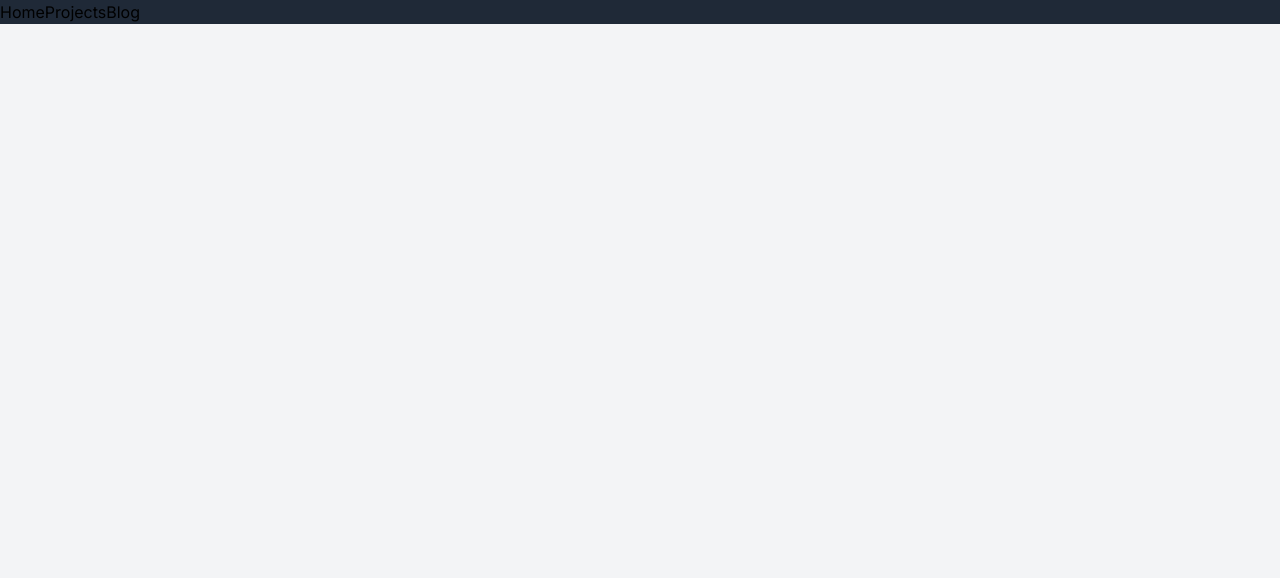
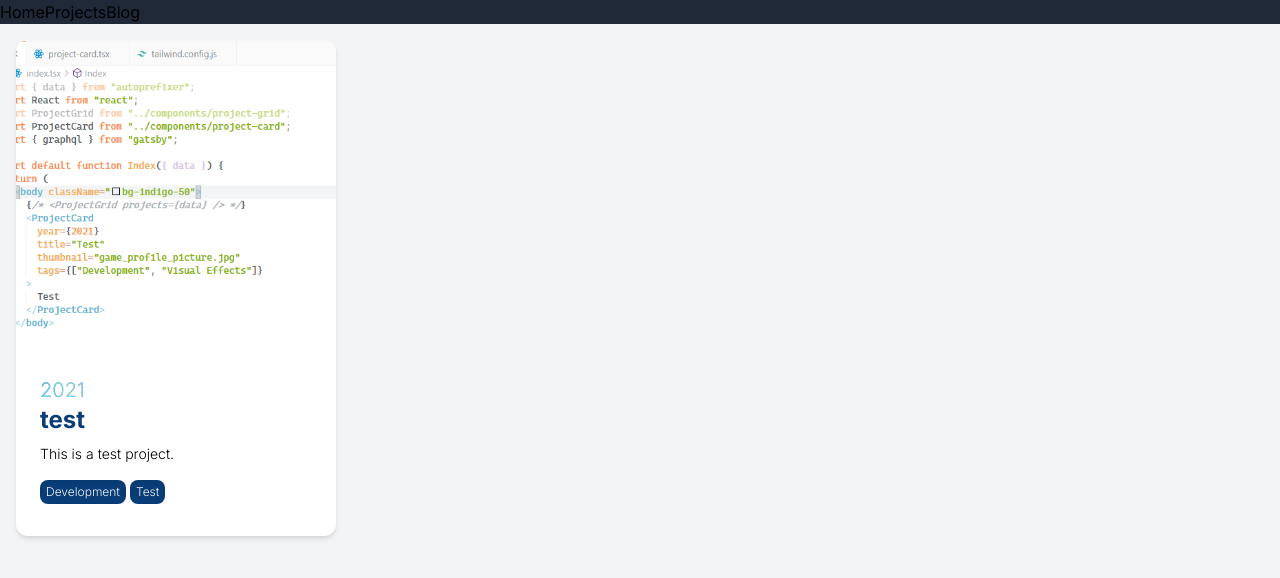
Before and after one commit to bkamphues/bokamphues.nl, a Gatsby site: page / in a window 1280 px wide. Built offline with nearby package versions, Linux system fonts and the light colour scheme; Gatsby itself is replaced by a stand-in of ours.

Commit message:
Added placeholder project card.

```diff
--- a/src/components/project-card.tsx
+++ b/src/components/project-card.tsx
@@ -16,8 +16,8 @@ export default function ProjectCard(props: ProjectCardProps) {
 
 	// return component
 	return (
-		<div className="p-4 w-full sm:w-1/2 xl:w-1/4 overflow-hidden">
-			<div className="mx-auto group transform hover:scale-105 transition ease-in-out duration-300 bg-white rounded-xl shadow-md max-w-xs overflow-hidden">
+		<div className="p-4 overflow-hidden">
+			<div className="group transform hover:scale-105 transition ease-in-out duration-300 bg-white rounded-xl shadow-md max-w-xs overflow-hidden">
 				<ImageFluid className="w-full" image={props.thumbnail} />
 				<div className="px-6 py-4">
 					<h5 className="font-sans proportional-nums text-primary-light text-xl font-light">
--- a/src/pages/index.tsx
+++ b/src/pages/index.tsx
@@ -1,11 +1,13 @@
 import React from "react";
 import { graphql } from "gatsby";
 import Navbar from "../components/navbar";
+import ProjectCard from "../components/project-card"
 
 export default function Index({ data }) {
 	return (
 		<body className="bg-gray-100 h-screen">
 			<Navbar></Navbar>
+			<ProjectCard title="test" year={2021} thumbnail="test.png" tags={["Development", "Test"]}>This is a test project.</ProjectCard>
 		</body>
 	);
 }
```
